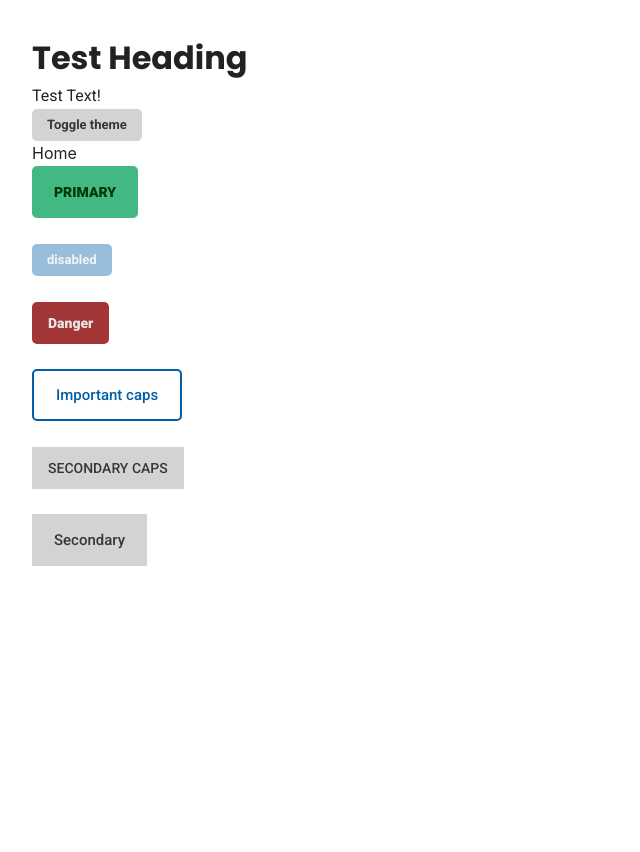
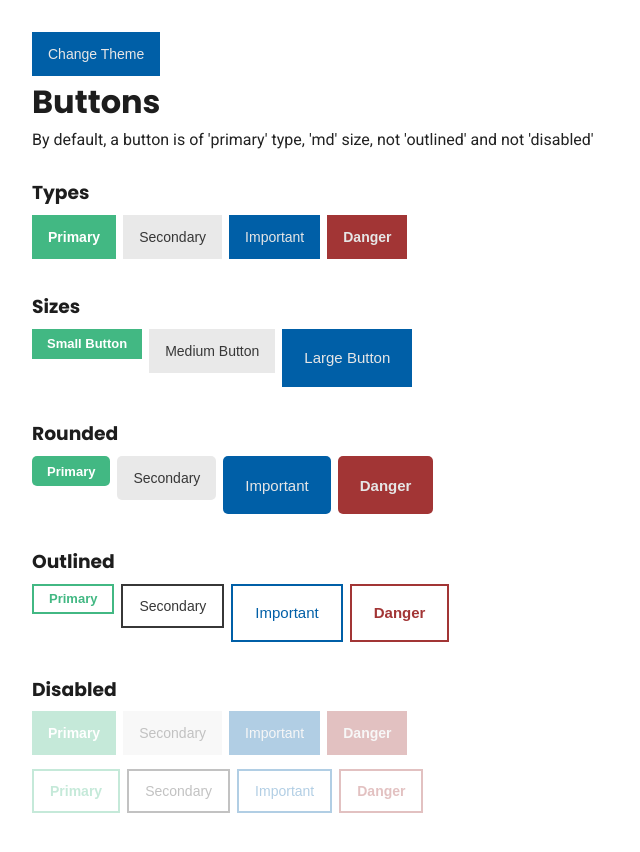
Before and after one commit to Fanoflix/fatefy, a Vue app: page / in a window 1280 px wide. Shown: the whole page, without its empty margins (0-640 px from the left). Before the commit the page ends 800 px from the top, so only its background shows below. Built offline with nearby package versions, Linux system fonts and the light colour scheme.

Commit message:
Fixed "disabled" attribute side-bugs. + lg and md are now larger.

```diff
--- a/src/App.vue
+++ b/src/App.vue
@@ -1,13 +1,5 @@
 <template>
-  <header>
-    <h1>Test Heading</h1>
-    <p>Test Text!</p>
-  </header>
-
-  <f-button type="secondary" size="sm" rounded @click="changeTheme"
-    >Toggle theme</f-button
-  >
-
+  <f-button type="important" label="Change Theme" @click="changeTheme" />
   <RouterView />
 </template>
 
@@ -50,16 +42,6 @@ themeStore.$subscribe((_, state) => {
 @import "@/assets/base-styling.scss";
 @include base-styling;
 
-body {
-  &.dark {
-    background: $color-background-dark;
-    color: $text-dark;
-    h1 {
-      color: $heading-dark;
-    }
-  }
-}
-
 #app {
   max-width: 1280px;
   margin: 0 auto;
--- a/src/assets/base-styling.scss
+++ b/src/assets/base-styling.scss
@@ -1,11 +1,12 @@
 @import "@/assets/variables.scss";
-@import url("https://fonts.googleapis.com/css2?family=Poppins:wght@500;600;700&family=Roboto:wght@300;400;500;600;700;900&display=swap");
+@import url("https://fonts.googleapis.com/css2?family=Poppins:wght@500;600;700&family=Roboto:wght@300;400;600;700;900&display=swap");
 
 @mixin base-styling {
   *,
   *::before,
   *::after {
     box-sizing: border-box;
+    // box-sizing:content-box;
     margin: 0;
     padding: 0;
     position: relative;
@@ -25,14 +26,37 @@
     text-rendering: optimizeLegibility;
     -webkit-font-smoothing: antialiased;
     -moz-osx-font-smoothing: grayscale;
-  }
 
-  h1 {
-    font-family: "Poppins", sans-serif;
-  }
+    h1,
+    h2,
+    h3,
+    h4,
+    h5 {
+      font-family: "Poppins", sans-serif;
+      color: $heading;
+    }
 
-  p {
-    font-family: "Roboto", sans-serif;
+    div,
+    p {
+      font-family: "Roboto", sans-serif;
+      color: $text;
+    }
+
+    &.dark {
+      background: $color-background-dark;
+      h1,
+      h2,
+      h3,
+      h4,
+      h5 {
+        color: $heading-dark;
+      }
+
+      div,
+      p {
+        color: $text-dark;
+      }
+    }
   }
 
   // Globally applied classes
--- a/src/assets/variables.scss
+++ b/src/assets/variables.scss
@@ -2,7 +2,7 @@
 $gray: #fafafa;
 $primary: #42b883;
 $primary-2: #003806;
-$secondary-light: #d3d3d3;
+$secondary-light: #e9e9e9;
 $secondary-dark: #373737;
 $danger: #a23535;
 $important: #005fa7;
@@ -17,8 +17,11 @@ $background-white: white;
 $white-soft: #bbbbbb;
 $white-mute: #878787;
 
-$color-border-light-1: #dadada;
-$color-border-light-2: #292929;
+$btn-hover-light-1: #f0f0f0;
+$btn-hover-light-2: #242424;
+
+$color-border-light-1: #e9e9e9;
+$color-border-light-2: #2c2c2c;
 $color-border-dark-1: #b6b6b6;
 $color-border-dark-2: #616161;
 
--- a/src/components/FButton.vue
+++ b/src/components/FButton.vue
@@ -1,5 +1,6 @@
 <template>
   <button
+    v-bind="$attrs"
     :class="[
       type,
       size,
@@ -8,10 +9,12 @@
         outlined: outlined,
         caps: caps,
         dark: isDark,
-        disabled: $attrs.disabled !== undefined,
+        disabled:
+          $attrs.disabled !== undefined &&
+          $attrs.disabled !== false &&
+          $attrs.disabled !== 'false', // create computed here
       },
     ]"
-    v-bind="$attrs"
   >
     <span v-if="props.label">{{ props.label }} </span>
     <span v-else><slot></slot></span>
@@ -20,11 +23,9 @@
 
 <script setup>
 import { storeToRefs } from "pinia";
-// import { useAttrs } from "vue";
 import { useThemeStore } from "../stores/theme.js";
 
 const themeStore = useThemeStore();
-// let attrs = useAttrs();
 let { isDark } = storeToRefs(themeStore);
 
 const props = defineProps({
@@ -32,6 +33,11 @@ const props = defineProps({
   size: {
     type: String,
     default: "md",
+    // validator: (val) => {
+    //   if (val !== "sm" || val !== "md" || val !== "lg") {
+    //     return "no";
+    //   }
+    // },
   },
   type: {
     type: String,
@@ -68,14 +74,13 @@ button {
   justify-content: center;
 
   border: none;
-  font-family: "Roboto", sans-serif;
-  font-weight: 500;
+  font-weight: 400;
   cursor: pointer;
 
   &:hover:not(.dark, .disabled) {
-    filter: brightness(0.9);
+    filter: brightness(0.9) contrast(1.1);
   }
-  &:hover.dark {
+  &:hover.dark:not(.disabled) {
     filter: brightness(1.2);
   }
 }
@@ -83,14 +88,21 @@ button {
 // types <primary, secondary (dark/light), danger>
 .primary {
   background: $primary;
-  color: $primary-2;
-  font-weight: 900;
+  font-weight: 700;
+
+  &.primary:not(.dark, .outlined) {
+    color: $color-background;
+  }
+
+  &.primary.dark:not(.outlined) {
+    color: $color-background-dark;
+  }
 }
 
 .danger {
   background: $danger;
   color: $white;
-  font-weight: 900;
+  font-weight: 700;
 }
 
 .secondary {
@@ -111,7 +123,7 @@ button {
 // ____> SIZES <sm, md, lg>
 .sm {
   width: auto;
-  height: 32px;
+  height: 30px;
 
   padding: 0px 15px;
   font-size: 13px;
@@ -119,7 +131,7 @@ button {
 }
 .md {
   width: auto;
-  height: 42px;
+  height: 44px;
 
   padding: 0px 16px;
   font-size: 14px;
@@ -127,7 +139,7 @@ button {
 
 .lg {
   width: auto;
-  height: 52px;
+  height: 58px;
 
   padding: 0px 22px;
   font-size: 15px;
@@ -177,22 +189,22 @@ button {
 }
 
 // .outlined but not .disabled
-.outlined:not(.disabled) {
+.outlined:not(.disabled, .dark) {
   &:hover {
-    background: $color-border-light-1;
+    background: $btn-hover-light-1;
     filter: none;
   }
 }
 
 .outlined.dark:not(.disabled) {
   &:hover {
-    background: $color-border-light-2;
+    background: $btn-hover-light-2;
     filter: none;
   }
 }
 
 .disabled {
-  opacity: 0.4;
+  opacity: 0.3;
   cursor: default !important;
 
   &:hover {
--- a/src/views/HomeView.vue
+++ b/src/views/HomeView.vue
@@ -1,37 +1,79 @@
 <template>
-  <main>Home</main>
+  <main>
+    <h1>Buttons</h1>
+  </main>
+  <p>
+    By default, a button is of 'primary' type, 'md' size, not 'outlined' and not
+    'disabled'
+  </p>
 
-  <f-button size="lg" caps rounded label="Primary"></f-button>
   <br />
+  <h3>Types</h3>
 
-  <f-button
-    type="important"
-    disabled
-    rounded
-    size="sm"
-    label="disabled"
-  ></f-button>
+  <div>
+    <f-button label="Primary" />
+    <f-button type="secondary" label="Secondary" />
+    <f-button type="important" label="Important" />
+    <f-button type="danger" label="Danger" />
+  </div>
+
   <br />
+  <h3>Sizes</h3>
 
-  <f-button type="danger" size="md" rounded label="Danger"></f-button>
+  <div>
+    <f-button label="Small Button" size="sm" type="primary"></f-button>
+    <f-button label="Medium Button" size="md" type="secondary"></f-button>
+    <f-button label="Large Button" size="lg" type="important"></f-button>
+  </div>
+
   <br />
+  <h3>Rounded</h3>
 
-  <f-button
-    outlined
-    type="important"
-    size="lg"
-    rounded
-    label="Important caps"
-  ></f-button>
+  <div>
+    <f-button rounded size="sm" label="Primary" />
+    <f-button rounded size="md" type="secondary" label="Secondary" />
+    <f-button rounded size="lg" type="important" label="Important" />
+    <f-button rounded size="lg" type="danger" label="Danger" />
+  </div>
+
   <br />
+  <h3>Outlined</h3>
 
-  <f-button type="secondary" caps size="md" label="Secondary caps"></f-button>
+  <div>
+    <f-button outlined size="sm" label="Primary" />
+    <f-button outlined size="md" type="secondary" label="Secondary" />
+    <f-button outlined size="lg" type="important" label="Important" />
+    <f-button outlined size="lg" type="danger" label="Danger" />
+  </div>
+
   <br />
+  <h3>Disabled</h3>
 
-  <f-button type="secondary" size="lg" label="Secondary "></f-button>
-  <br />
+  <div>
+    <f-button :disabled="true" label="Primary" />
+    <f-button disabled type="secondary" label="Secondary" />
+    <f-button disabled type="important" label="Important" />
+    <f-button disabled type="danger" label="Danger" />
+    <f-button :disabled="true" outlined label="Primary" />
+    <f-button disabled outlined type="secondary" label="Secondary" />
+    <f-button disabled outlined type="important" label="Important" />
+    <f-button disabled outlined type="danger" label="Danger" />
+  </div>
 </template>
 
 <script setup>
 import FButton from "../components/FButton.vue";
 </script>
+
+<style lang="scss" scoped>
+button {
+  margin: 7px 7px;
+  margin-left: 0;
+}
+
+div {
+  display: flex;
+  flex-wrap: wrap;
+  max-width: 450px;
+}
+</style>
```
